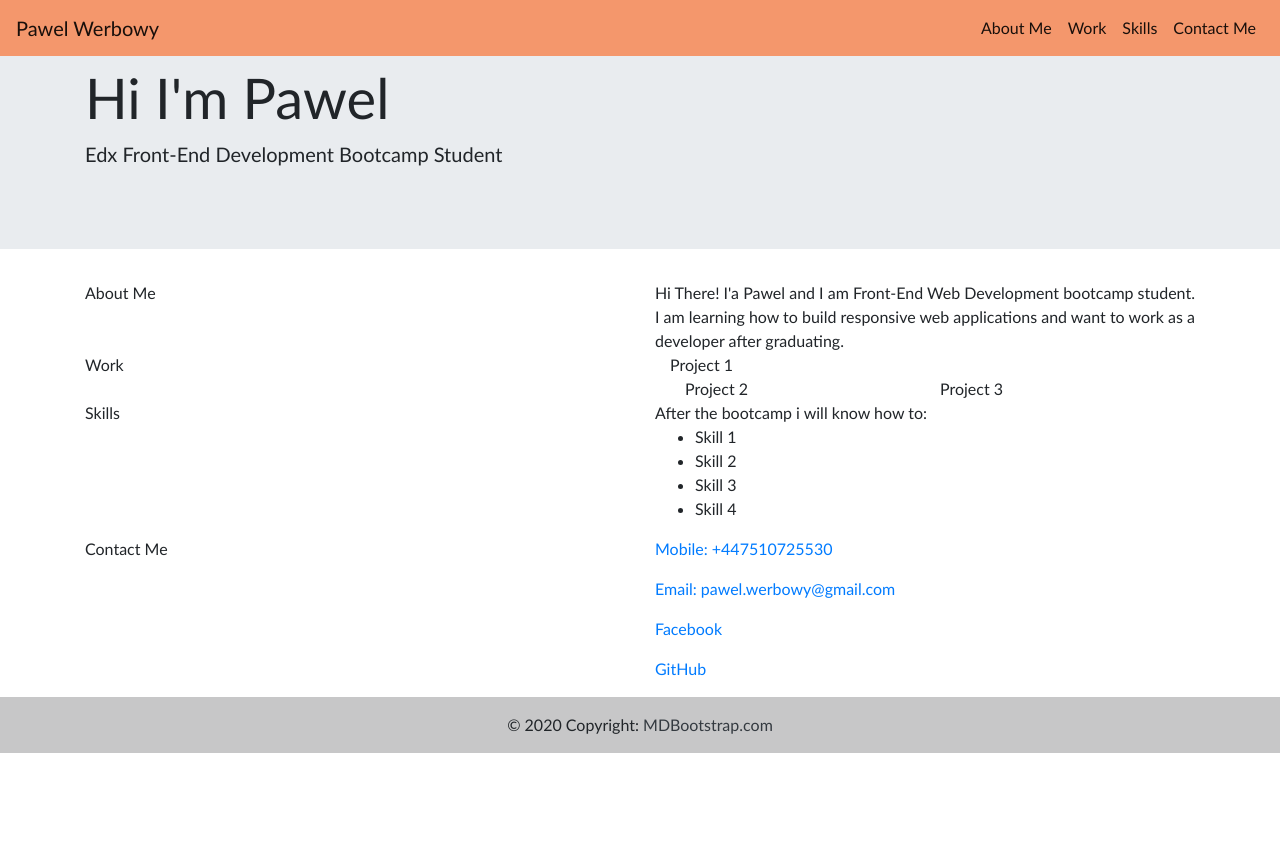
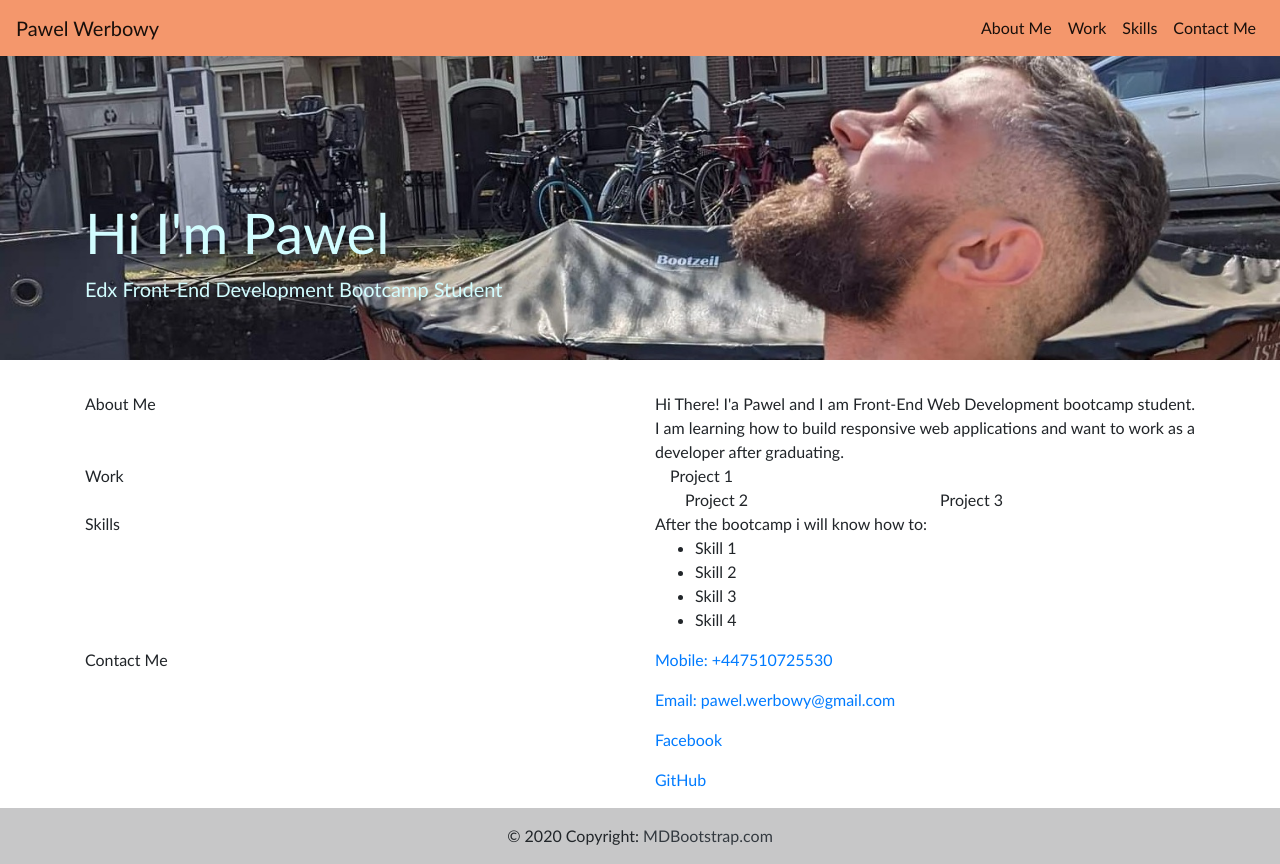
Before and after one commit to Pav85/bootstrap-portfolio, a plain HTML site: page index.html in a window 1280 px wide. Before the commit the page ends 800 px from the top, so only its background shows below. Drawn offline with nearby package versions, Linux system fonts and the light colour scheme.

Commit message:
added css selector for herobanner, modified html

```diff
--- a/css/style.css
+++ b/css/style.css
@@ -27,3 +27,24 @@ body {
     margin-left: auto;
     margin-right: 0 !important;
 }
+
+/* hero-banner */
+
+/* .heroBanner {
+    background-image: url(../images/Pawel\ hero\ pic.jpeg);
+    background-size: cover;
+    background-repeat: no-repeat;
+} */
+
+.heroBackground {
+    background-image: url(../images/Pawel\ hero\ pic.jpeg);
+    background-size: cover;
+    background-repeat: no-repeat;
+    height: 45vh;
+    /* height: calc(100vh - 25px); */
+    display: flex;
+    align-items: flex-end;
+    justify-content: left;
+    padding-bottom: 40px;
+    color: var(--repeatedColor5);
+}
--- a/index.html
+++ b/index.html
@@ -34,6 +34,8 @@
                   <a class="nav-link" href="#">Contact Me</a>
                 </li>
               </ul>
+
+
             </div>
           </nav>
 
@@ -41,7 +43,7 @@
 
     <!-- hero banner -->
     <section class="heroBanner">
-        <div class="jumbotron jumbotron-fluid">
+        <div class="jumbotron heroBackground jumbotron-fluid">
             <div class="container">
               <h1 class="display-4">Hi I'm Pawel</h1>
               <p class="lead">Edx Front-End Development Bootcamp Student</p>
```
